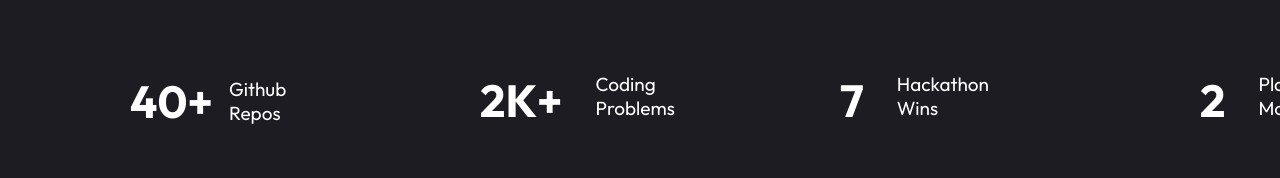
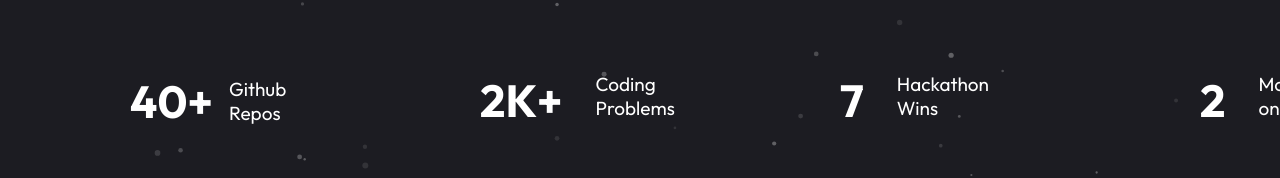
Before and after one commit to Pradeep2535/MyPortfolio, a React (Vite) app: page / in a window 1280 px wide. Shown: the part 618-796 px from the top of the page. Built offline with nearby package versions, Linux system fonts and the light colour scheme; the HTML template or start-up script is replaced by a standard one.

Commit message:
particles

```diff
--- a/package.json
+++ b/package.json
@@ -19,8 +19,10 @@
     "react-router": "^7.3.0",
     "react-router-dom": "^7.3.0",
     "react-toastify": "^11.0.5",
+    "react-tsparticles": "^2.12.2",
     "react-vertical-timeline-component": "^3.5.3",
-    "styled-components": "^6.1.17"
+    "styled-components": "^6.1.17",
+    "tsparticles-slim": "^2.12.0"
   },
   "devDependencies": {
     "@eslint/js": "^9.21.0",
--- a/src/App.jsx
+++ b/src/App.jsx
@@ -12,6 +12,7 @@
 
 import { useState } from "react";
 import Loader from "./components/Loader/Loader.jsx";
+
 const App = () => {
   const [lineBorder, setLineBorder] = useState("home");
   const [showLoader, setShowLoader] = useState(false);
--- a/src/components/CountSummary/CountSummary.jsx
+++ b/src/components/CountSummary/CountSummary.jsx
@@ -44,7 +44,7 @@
                     <p>2</p>
                 </div>
                 <div className="right">
-                    <p>PlayStore Mobile Apps</p>
+                    <p>Mobile Apps on PlayStore</p>
                 </div>
 
             </div>
--- /dev/null
+++ b/src/components/Particles/Particles.jsx
@@ -0,0 +1,93 @@
+import React from "react";
+import { useCallback } from "react";
+import Particles from "react-tsparticles";
+
+import { loadSlim } from "tsparticles-slim";
+import "../../index.css";
+
+const ParticlesElem = () => {
+  const particlesInit = useCallback(async (engine) => {
+    console.log(engine);
+
+    await loadSlim(engine);
+  }, []);
+
+  const particlesLoaded = useCallback(async (container) => {
+    await console.log(container);
+  }, []);
+
+  return (
+    <Particles
+      id="tsparticles"
+      className="particles-bg"
+      init={particlesInit}
+      loaded={particlesLoaded}
+      options={{
+        particles: {
+          number: {
+            value: 120, // Increased particles slightly
+            density: {
+              enable: true,
+              value_area: 1200,
+            },
+          },
+          color: {
+            value: "#ffffff",
+          },
+          shape: {
+            type: "circle",
+          },
+          opacity: {
+            value: 0.3,
+            random: true,
+            anim: {
+              enable: true,
+              speed: 1,
+              opacity_min: 0.1,
+              sync: false,
+            },
+          },
+          size: {
+            value: 3,
+            random: true,
+          },
+          move: {
+            enable: true,
+            speed: 0.5, // Slightly faster movement
+            direction: "none",
+            random: true,
+            straight: false,
+            out_mode: "out",
+          },
+        },
+        interactivity: {
+          detect_on: "canvas",
+          events: {
+            onhover: {
+              enable: true,
+              mode: "bubble",
+            },
+            onclick: {
+              enable: true,
+              mode: "push",
+            },
+          },
+          modes: {
+            bubble: {
+              distance: 200,
+              size: 5,
+              duration: 1,
+              opacity: 0.5,
+            },
+            push: {
+              particles_nb: 4,
+            },
+          },
+        },
+        retina_detect: true,
+      }}
+    />
+  );
+};
+
+export default ParticlesElem;
--- a/src/index.css
+++ b/src/index.css
@@ -7,3 +7,14 @@
 body{
   min-height: 100vh;
 }
+
+/* Add this to your global CSS or Home.module.css */
+.particles-bg {
+  position: fixed;
+  top: 0;
+  left: 0;
+  width: 100%;
+  height: 100%;
+  z-index: -1;           /* 🔥 Puts it behind everything */
+  pointer-events: none;  /* ✅ Allows clicks to go through */
+}
--- a/src/pages/Achievements/Achievements.jsx
+++ b/src/pages/Achievements/Achievements.jsx
@@ -2,6 +2,7 @@
 import "./Achievements.css";
 import { home } from "../../assets/assets.js";
 import SecondNavBar from "../../components/SecondNavBar/SecondNavBar.jsx";
+import ParticlesElem from "../../components/Particles/Particles.jsx";
 const Achievements = ({ lineBorder, setLineBorder, setShowLoader }) => {
   const list = [
     {
@@ -167,6 +168,7 @@
   ];
   return (
     <div>
+      <ParticlesElem />
       <SecondNavBar
         lineBorder={lineBorder}
         setLineBorder={setLineBorder}
--- a/src/pages/Experience/Experience.jsx
+++ b/src/pages/Experience/Experience.jsx
@@ -11,6 +11,7 @@
 
 import "react-vertical-timeline-component/style.min.css";
 import SecondNavBar from "../../components/SecondNavBar/SecondNavBar.jsx";
+import ParticlesElem from "../../components/Particles/Particles.jsx";
 
 const Experience = ({ lineBorder, setLineBorder, setShowLoader }) => {
   let workIconStyles = { background: "#06D6A0", color: "#fff" };
@@ -18,6 +19,7 @@
 
   return (
     <div>
+      <ParticlesElem />
       <SecondNavBar
         lineBorder={lineBorder}
         setLineBorder={setLineBorder}
@@ -60,12 +62,7 @@
                 </div>
                 {showButton && (
                   <div className="date-button">
-                    <p
-
-
-                    >
-                      {element.date}
-                    </p>
+                    <p>{element.date}</p>
                   </div>
                 )}
               </VerticalTimelineElement>
--- a/src/pages/Home/Home.jsx
+++ b/src/pages/Home/Home.jsx
@@ -1,7 +1,8 @@
 import React from "react";
-import NavBar from "../../components/NavBar/NavBar";
-import Profile from "../../components/Profile/Profile";
-import CountSummary from "../../components/CountSummary/CountSummary";
+import NavBar from "../../components/NavBar/NavBar.jsx";
+import Profile from "../../components/Profile/Profile.jsx";
+import CountSummary from "../../components/CountSummary/CountSummary.jsx";
+import ParticlesElem from "../../components/Particles/Particles.jsx";
 
 const Home = ({ lineBorder, setLineBorder, setShowLoader }) => {
   return (
@@ -11,6 +12,7 @@
         setLineBorder={setLineBorder}
         setShowLoader={setShowLoader}
       />
+      <ParticlesElem />
       <Profile />
       <CountSummary />
     </div>
--- a/src/pages/Projects/Projects.jsx
+++ b/src/pages/Projects/Projects.jsx
@@ -3,11 +3,13 @@
 import AIProjects from "../../components/AIProjects/AIProjects";
 import FSProjects from "../../components/FSProjects/FSProjects";
 import SecondNavBar from "../../components/SecondNavBar/SecondNavBar";
+import ParticlesElem from "../../components/Particles/Particles";
 
 const Projects = ({lineBorder,setLineBorder,setShowLoader}) => {
 
   return (
     <div>
+      <ParticlesElem />
       <SecondNavBar lineBorder={lineBorder} setLineBorder={setLineBorder} setShowLoader={setShowLoader}/>
       <h2 style={{marginTop : 0}}>AI Projects</h2>
       <AIProjects/>
--- a/src/pages/Skills/Skills.jsx
+++ b/src/pages/Skills/Skills.jsx
@@ -8,6 +8,7 @@
 import Leadership from "../../components/Leadership/Leadership.jsx";
 import Certifications from "../../components/Certifications/Certifications.jsx";
 import SecondNavBar from "../../components/SecondNavBar/SecondNavBar.jsx";
+import ParticlesElem from "../../components/Particles/Particles.jsx";
 
 const Skills = ({ lineBorder, setLineBorder, setShowLoader }) => {
   const nptel = [
@@ -69,12 +70,13 @@
   ];
   return (
     <div>
+      <ParticlesElem />
       <SecondNavBar
         lineBorder={lineBorder}
         setLineBorder={setLineBorder}
         setShowLoader={setShowLoader}
       />
-      <h2 style={{marginTop:0}}>Technical Skills</h2>
+      <h2 style={{ marginTop: 0 }}>Technical Skills</h2>
       <div className="container-1">
         <ProgrammingSkills />
         <FrameWorks />
```
Also changed, not shown: src/pages/ContactUs/ContactUs.jsx (+42 -33 lines), 1 other file (tests, documents, lock files or other folders).
